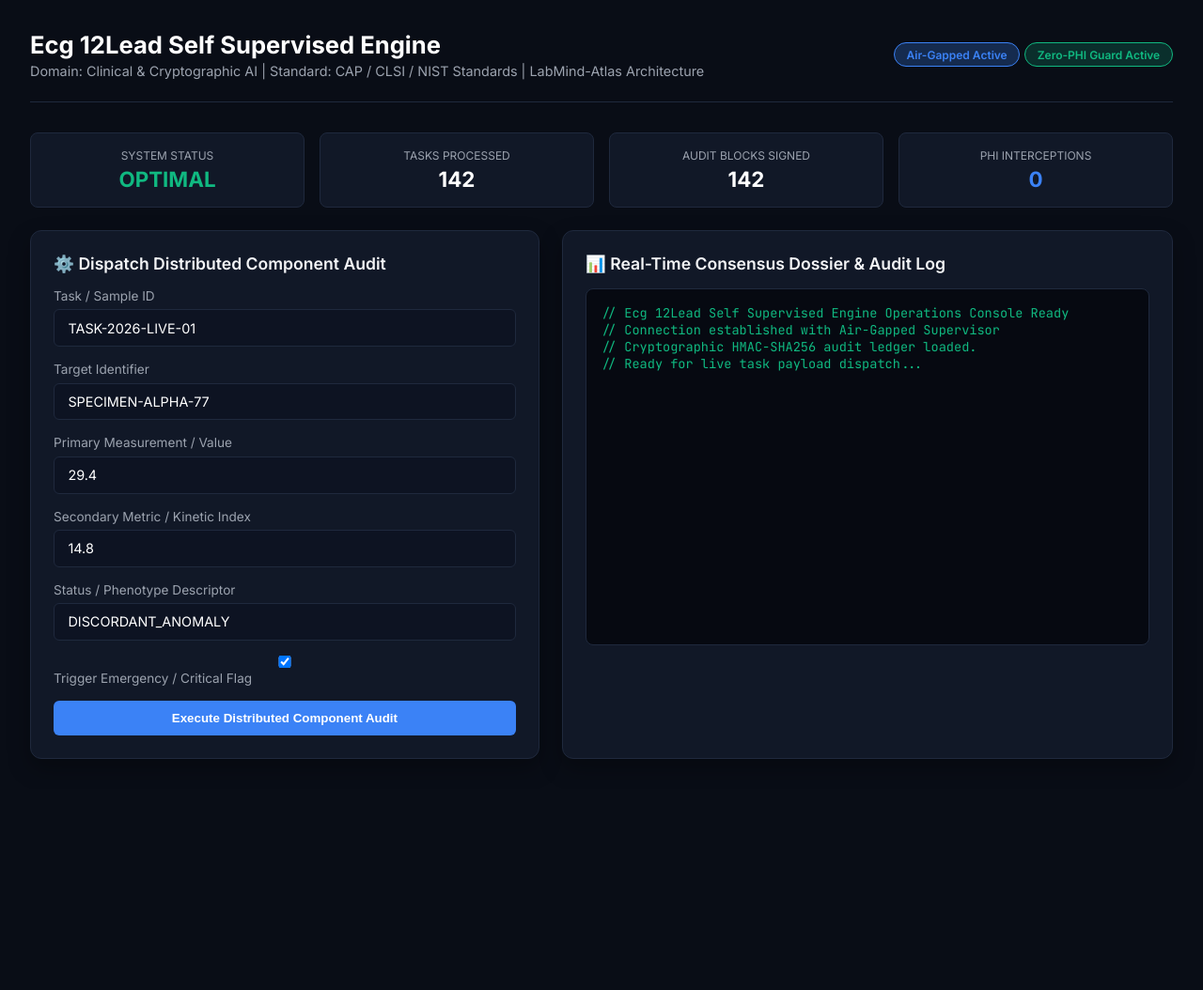
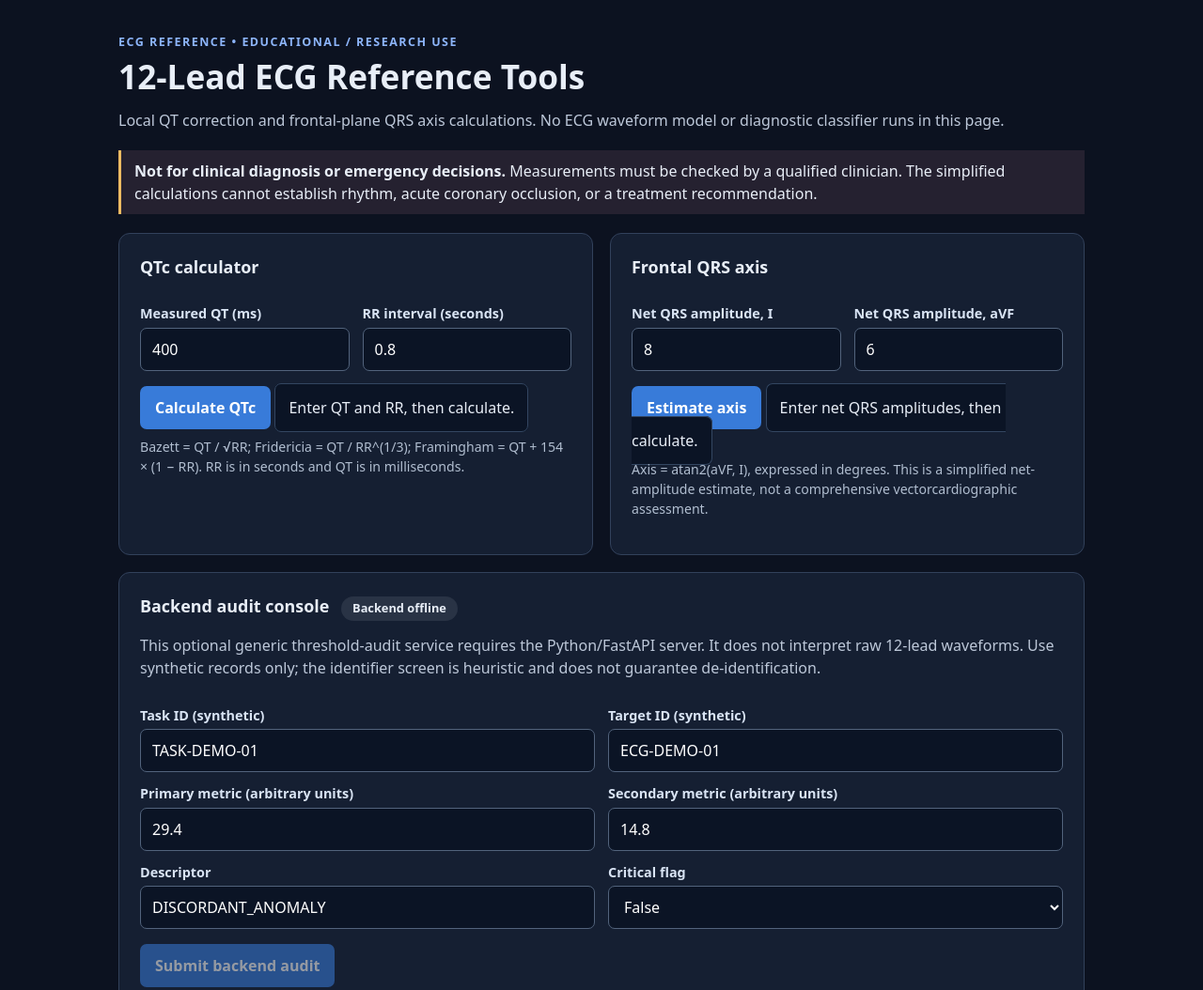
Before and after one commit to abusuraihsakhri/ecg-12lead-self-supervised-agent, a plain HTML site: page web/index.html in a window 1280 px wide. Shown: the top 1054 px of the page at 94% size. Before the commit the page ends 840 px from the top, so only its background shows below. Drawn offline with Linux system fonts and the light colour scheme; no server answers.

Commit message:
Replace simulated dashboard with honest ECG tools and live API status

```diff
--- a/web/index.html
+++ b/web/index.html
@@ -1,236 +1,167 @@
-<!DOCTYPE html>
+<!doctype html>
 <html lang="en">
 <head>
-    <meta charset="UTF-8">
-    <meta name="viewport" content="width=device-width, initial-scale=1.0">
-    <title>Ecg 12Lead Self Supervised Engine — Operations Console</title>
-    <link href="https://fonts.googleapis.com/css2?family=Inter:wght@300;400;600;700&family=JetBrains+Mono:wght@400;600&display=swap" rel="stylesheet">
+  <meta charset="utf-8">
+  <meta name="viewport" content="width=device-width, initial-scale=1">
+  <meta name="color-scheme" content="dark">
+  <title>12-Lead ECG Reference Tools</title>
   <style>
-        :root {
-            --bg: #090d16;
-            --card: #111827;
-            --border: #1f293d;
-            --accent: #3b82f6;
-            --accent-glow: rgba(59, 130, 246, 0.25);
-            --text: #f3f4f6;
-            --text-muted: #9ca3af;
-            --danger: #ef4444;
-            --warning: #f59e0b;
-            --success: #10b981;
-        }
-        * { box-sizing: border-box; margin: 0; padding: 0; }
-        body {
-            font-family: 'Inter', sans-serif;
-            background: var(--bg);
-            color: var(--text);
-            padding: 2rem;
-            min-height: 100vh;
-        }
-        .header {
-            display: flex;
-            justify-content: space-between;
-            align-items: center;
-            border-bottom: 1px solid var(--border);
-            padding-bottom: 1.5rem;
-            margin-bottom: 2rem;
-        }
-        .header-title h1 { font-size: 1.6rem; font-weight: 700; color: #fff; }
-        .header-title p { color: var(--text-muted); font-size: 0.9rem; margin-top: 0.25rem; }
-        .badge {
-            display: inline-block;
-            padding: 0.3rem 0.8rem;
-            border-radius: 9999px;
-            font-size: 0.75rem;
-            font-weight: 600;
-            background: var(--accent-glow);
-            color: var(--accent);
-            border: 1px solid var(--accent);
-        }
-        .grid {
-            display: grid;
-            grid-template-columns: 1fr 1.2fr;
-            gap: 1.5rem;
-        }
-        .card {
-            background: var(--card);
-            border: 1px solid var(--border);
-            border-radius: 12px;
-            padding: 1.5rem;
-            box-shadow: 0 10px 25px rgba(0,0,0,0.3);
-        }
-        .card h2 {
-            font-size: 1.1rem;
-            font-weight: 600;
-            margin-bottom: 1rem;
-            display: flex;
-            align-items: center;
-            gap: 0.5rem;
-        }
-        .form-group { margin-bottom: 1rem; }
-        label { display: block; font-size: 0.85rem; color: var(--text-muted); margin-bottom: 0.4rem; }
-        input, select, textarea {
-            width: 100%;
-            padding: 0.65rem 0.9rem;
-            background: #0d1322;
-            border: 1px solid var(--border);
-            border-radius: 6px;
-            color: #fff;
-            font-family: inherit;
-            font-size: 0.9rem;
-        }
-        input:focus, textarea:focus { outline: none; border-color: var(--accent); }
-        .btn {
-            background: var(--accent);
-            color: #fff;
-            border: none;
-            padding: 0.7rem 1.4rem;
-            border-radius: 6px;
-            font-weight: 600;
-            cursor: pointer;
-            transition: 0.2s;
-            width: 100%;
-        }
-        .btn:hover { background: #2563eb; }
-        .terminal {
-            background: #060911;
-            border: 1px solid var(--border);
-            border-radius: 8px;
-            padding: 1rem;
-            font-family: 'JetBrains Mono', monospace;
-            font-size: 0.85rem;
-            color: #10b981;
-            height: 380px;
-            overflow-y: auto;
-            white-space: pre-wrap;
-        }
-        .metrics-bar {
-            display: grid;
-            grid-template-columns: repeat(4, 1fr);
-            gap: 1rem;
-            margin-bottom: 1.5rem;
-        }
-        .metric-box {
-            background: var(--card);
-            border: 1px solid var(--border);
-            border-radius: 8px;
-            padding: 1rem;
-            text-align: center;
-        }
-        .metric-val { font-size: 1.4rem; font-weight: 700; color: #fff; margin-top: 0.25rem; }
-        .metric-label { font-size: 0.75rem; color: var(--text-muted); text-transform: uppercase; }
+    :root { font-family: system-ui, -apple-system, sans-serif; color-scheme: dark; background:#0c1220; color:#e8eef7; }
+    * { box-sizing:border-box; }
+    body { max-width:1100px; margin:auto; padding:clamp(16px,3vw,36px); line-height:1.5; }
+    h1 { font-size:clamp(1.6rem,3vw,2.2rem); margin:0; }
+    h2 { font-size:1.12rem; margin:0 0 14px; }
+    p { color:#bdc8d9; margin:.5rem 0 1rem; }
+    .eyebrow { font-size:.78rem; text-transform:uppercase; letter-spacing:.12em; color:#8db5fa; font-weight:700; }
+    .notice { border-left:3px solid #edbb62; padding:10px 14px; background:#252130; margin:20px 0; }
+    .grid { display:grid; grid-template-columns:repeat(2,minmax(0,1fr)); gap:18px; }
+    .card { background:#151f32; border:1px solid #32415b; border-radius:12px; padding:22px; min-width:0; }
+    .full { grid-column:1/-1; }
+    label { display:block; font-size:.9rem; font-weight:600; margin:12px 0 4px; color:#d9e4f4; }
+    input, select { display:block; width:100%; border-radius:7px; padding:10px 12px; background:#0b1425; color:#fff; border:1px solid #52637c; font:inherit; }
+    input:focus-visible, select:focus-visible, button:focus-visible { outline:3px solid #81b5ff; outline-offset:2px; }
+    button { background:#387bd9; color:white; border:0; border-radius:7px; padding:11px 16px; cursor:pointer; font:inherit; font-weight:700; margin-top:16px; }
+    button:disabled { cursor:not-allowed; opacity:.55; }
+    .result { background:#0b1425; border-radius:7px; border:1px solid #334661; padding:14px; min-height:58px; margin-top:12px; white-space:pre-wrap; overflow-wrap:anywhere; }
+    .muted { color:#b1bed0; font-size:.88rem; }
+    .fields { display:grid; grid-template-columns:repeat(2,minmax(0,1fr)); gap:0 14px; }
+    .status { display:inline-block; border-radius:20px; background:#293345; padding:3px 12px; margin-left:8px; font-size:.8rem; }
+    .sr-only { position:absolute; width:1px; height:1px; overflow:hidden; clip:rect(0,0,0,0); white-space:nowrap; }
+    @media (max-width:720px) { .grid { grid-template-columns:1fr; } .fields { grid-template-columns:1fr; } }
   </style>
 </head>
 <body>
-
-    <div class="header">
-        <div class="header-title">
-            <h1>Ecg 12Lead Self Supervised Engine</h1>
-            <p>Domain: Clinical & Cryptographic AI | Standard: CAP / CLSI / NIST Standards | LabMind-Atlas Architecture</p>
+  <header>
+    <div class="eyebrow">ECG reference • educational / research use</div>
+    <h1>12-Lead ECG Reference Tools</h1>
+    <p>Local QT correction and frontal-plane QRS axis calculations. No ECG waveform model or diagnostic classifier runs in this page.</p>
+  </header>
+  <div class="notice" role="note"><strong>Not for clinical diagnosis or emergency decisions.</strong> Measurements must be checked by a qualified clinician. The simplified calculations cannot establish rhythm, acute coronary occlusion, or a treatment recommendation.</div>
+  <main class="grid">
+    <section class="card">
+      <h2>QTc calculator</h2>
+      <form id="qtc-form">
+        <div class="fields">
+          <div><label for="qt">Measured QT (ms)</label><input id="qt" type="number" required min="1" max="2000" step="any" value="400"></div>
+          <div><label for="rr">RR interval (seconds)</label><input id="rr" type="number" required min="0.01" max="20" step="any" value="0.8"></div>
         </div>
-        <div>
-            <span class="badge">Air-Gapped Active</span>
-            <span class="badge" style="background: rgba(16,185,129,0.2); color: #10b981; border-color: #10b981;">Zero-PHI Guard Active</span>
+        <button type="submit">Calculate QTc</button>
+        <output class="result" id="qtc-result" aria-live="polite">Enter QT and RR, then calculate.</output>
+      </form>
+      <p class="muted">Bazett = QT / √RR; Fridericia = QT / RR^(1/3); Framingham = QT + 154 × (1 − RR). RR is in seconds and QT is in milliseconds.</p>
+    </section>
+    <section class="card">
+      <h2>Frontal QRS axis</h2>
+      <form id="axis-form">
+        <div class="fields">
+          <div><label for="lead-i">Net QRS amplitude, I</label><input id="lead-i" type="number" required step="any" value="8"></div>
+          <div><label for="lead-avf">Net QRS amplitude, aVF</label><input id="lead-avf" type="number" required step="any" value="6"></div>
         </div>
+        <button type="submit">Estimate axis</button>
+        <output class="result" id="axis-result" aria-live="polite">Enter net QRS amplitudes, then calculate.</output>
+      </form>
+      <p class="muted">Axis = atan2(aVF, I), expressed in degrees. This is a simplified net-amplitude estimate, not a comprehensive vectorcardiographic assessment.</p>
+    </section>
+    <section class="card full">
+      <h2>Backend audit console <span class="status" id="connection">Checking</span></h2>
+      <p>This optional generic threshold-audit service requires the Python/FastAPI server. It does not interpret raw 12-lead waveforms. Use synthetic records only; the identifier screen is heuristic and does not guarantee de-identification.</p>
+      <form id="audit-form">
+        <div class="fields">
+          <div><label for="task-id">Task ID (synthetic)</label><input id="task-id" required maxlength="100" value="TASK-DEMO-01"></div>
+          <div><label for="target-id">Target ID (synthetic)</label><input id="target-id" required maxlength="100" value="ECG-DEMO-01"></div>
+          <div><label for="primary">Primary metric (arbitrary units)</label><input id="primary" type="number" required step="any" value="29.4"></div>
+          <div><label for="secondary">Secondary metric (arbitrary units)</label><input id="secondary" type="number" required step="any" value="14.8"></div>
+          <div><label for="descriptor">Descriptor</label><input id="descriptor" required maxlength="100" value="DISCORDANT_ANOMALY"></div>
+          <div><label for="critical">Critical flag</label><select id="critical"><option value="false">False</option><option value="true">True</option></select></div>
         </div>
-
-    <div class="metrics-bar">
-        <div class="metric-box">
-            <div class="metric-label">System Status</div>
-            <div class="metric-val" style="color: var(--success);" id="m-status">OPTIMAL</div>
-        </div>
-        <div class="metric-box">
-            <div class="metric-label">Tasks Processed</div>
-            <div class="metric-val" id="m-tasks">142</div>
-        </div>
-        <div class="metric-box">
-            <div class="metric-label">Audit Blocks Signed</div>
-            <div class="metric-val" id="m-audit">142</div>
-        </div>
-        <div class="metric-box">
-            <div class="metric-label">PHI Interceptions</div>
-            <div class="metric-val" style="color: var(--accent);" id="m-phi">0</div>
-        </div>
-    </div>
-
-    <div class="grid">
-        <div class="card">
-            <h2>⚙️ Dispatch Distributed Component Audit</h2>
-            <div class="form-group">
-                <label>Task / Sample ID</label>
-                <input type="text" id="task_id" value="TASK-2026-LIVE-01">
-            </div>
-            <div class="form-group">
-                <label>Target Identifier</label>
-                <input type="text" id="target_id" value="SPECIMEN-ALPHA-77">
-            </div>
-            <div class="form-group">
-                <label>Primary Measurement / Value</label>
-                <input type="number" id="primary_metric" value="29.4" step="0.1">
-            </div>
-            <div class="form-group">
-                <label>Secondary Metric / Kinetic Index</label>
-                <input type="number" id="secondary_metric" value="14.8" step="0.1">
-            </div>
-            <div class="form-group">
-                <label>Status / Phenotype Descriptor</label>
-                <input type="text" id="status_descriptor" value="DISCORDANT_ANOMALY">
-            </div>
-            <div class="form-group">
-                <label><input type="checkbox" id="is_critical" checked> Trigger Emergency / Critical Flag</label>
-            </div>
-            <button class="btn" onclick="runAudit()">Execute Distributed Component Audit</button>
-        </div>
-
-        <div class="card">
-            <h2>📊 Real-Time Consensus Dossier & Audit Log</h2>
-            <div class="terminal" id="outputConsole">// Ecg 12Lead Self Supervised Engine Operations Console Ready
-// Connection established with Air-Gapped Supervisor
-// Cryptographic HMAC-SHA256 audit ledger loaded.
-// Ready for live task payload dispatch...</div>
-        </div>
-    </div>
-
+        <button id="audit-button" type="submit" disabled>Submit backend audit</button>
+      </form>
+      <pre class="result" id="audit-result" aria-live="polite">No backend audit submitted.</pre>
+      <p class="muted" id="metrics">Backend metrics unavailable.</p>
+    </section>
+  </main>
   <script>
-        async function runAudit() {
-            const consoleEl = document.getElementById('outputConsole');
-            consoleEl.innerText = "// Dispatching task across specialized workers...
-// Invoking InvariantQCWorker, SafetyEscalationWorker, ProtocolWorker...";
-
-            const payload = {
-                task_id: document.getElementById('task_id').value,
-                target_identifier: document.getElementById('target_id').value,
-                primary_metric: parseFloat(document.getElementById('primary_metric').value),
-                secondary_metric: parseFloat(document.getElementById('secondary_metric').value),
-                status_descriptor: document.getElementById('status_descriptor').value,
-                is_critical_flag: document.getElementById('is_critical').checked
-            };
-
+    "use strict";
+    function number(id) {
+      const value = Number(document.getElementById(id).value);
+      if (!Number.isFinite(value)) throw new Error("All measurements must be finite numbers.");
+      return value;
+    }
+    const format = v => v.toFixed(1);
+    document.getElementById("qtc-form").addEventListener("submit", event => {
+      event.preventDefault();
+      const output = document.getElementById("qtc-result");
       try {
-                const res = await fetch('/api/audit', {
-                    method: 'POST',
-                    headers: { 'Content-Type': 'application/json' },
-                    body: JSON.stringify(payload)
+        const qt = number("qt"), rr = number("rr");
+        if (qt <= 0 || rr <= 0) throw new Error("QT and RR must be positive.");
+        output.textContent = "Bazett: " + format(qt / Math.sqrt(rr)) + " ms\n" +
+          "Fridericia: " + format(qt / Math.cbrt(rr)) + " ms\n" +
+          "Framingham: " + format(qt + 154 * (1 - rr)) + " ms\n" +
+          "Heart rate: " + format(60 / rr) + " bpm";
+      } catch (error) { output.textContent = error.message; }
     });
-                const data = await res.json();
-                consoleEl.innerText = JSON.stringify(data, null, 2);
-                document.getElementById('m-tasks').innerText = parseInt(document.getElementById('m-tasks').innerText) + 1;
-                document.getElementById('m-audit').innerText = parseInt(document.getElementById('m-audit').innerText) + 1;
-            } catch (err) {
-                consoleEl.innerText = "// Offline / Simulation Output:\n" + JSON.stringify({
-                    dossier_id: "DOSSIER-SIM-" + Math.floor(Math.random()*10000),
-                    system: "ecg-12lead-self-supervised-engine",
-                    domain: "Clinical & Cryptographic AI",
-                    task_id: payload.task_id,
-                    overall_urgency: payload.is_critical_flag ? "CRITICAL_STAT_PANIC" : "ELEVATED_RISK",
-                    integrity_status: "DISCORDANT_ANOMALY",
-                    alerts: [
-                        { worker: "InvariantQCWorker", alert: "Primary metric exceeds upper reference bound" },
-                        { worker: "SafetyEscalationWorker", alert: "Critical emergency interlock flag active" }
-                    ],
-                    audit_hash: "HMAC_SHA256_e83f9a72b941d6c381f9"
-                }, null, 2);
+    document.getElementById("axis-form").addEventListener("submit", event => {
+      event.preventDefault();
+      const output = document.getElementById("axis-result");
+      try {
+        const i = number("lead-i"), avf = number("lead-avf");
+        if (i === 0 && avf === 0) throw new Error("Axis is undefined when both amplitudes are zero.");
+        const axis = Math.atan2(avf, i) * 180 / Math.PI;
+        const classification = axis >= -30 && axis <= 90 ? "Normal" :
+          axis > -90 && axis < -30 ? "Left axis deviation" :
+          axis > 90 ? "Right axis deviation" : "Extreme axis deviation";
+        output.textContent = "Estimated QRS axis: " + format(axis) + "°\nClassification: " + classification;
+      } catch (error) { output.textContent = error.message; }
+    });
+    const staticHosting = location.hostname.endsWith(".github.io");
+    const auditButton = document.getElementById("audit-button");
+    async function checkBackend() {
+      if (staticHosting) {
+        document.getElementById("connection").textContent = "Unavailable on GitHub Pages";
+        return;
+      }
+      try {
+        const response = await fetch("/health", {cache:"no-store"});
+        if (!response.ok) throw new Error("Health endpoint unavailable");
+        const health = await response.json();
+        if (health.status !== "HEALTHY") throw new Error("Unexpected service response");
+        document.getElementById("connection").textContent = "Connected";
+        auditButton.disabled = false;
+        const metrics = await fetch("/metrics", {cache:"no-store"});
+        if (metrics.ok) {
+          const data = await metrics.json();
+          document.getElementById("metrics").textContent = "Tasks processed: " + data.dossiers_processed_total +
+            " • Audit blocks: " + data.audit_blocks_total + " • Status: " + data.system_status;
+        }
+      } catch (error) {
+        auditButton.disabled = true;
+        document.getElementById("connection").textContent = "Backend offline";
       }
     }
+    document.getElementById("audit-form").addEventListener("submit", async event => {
+      event.preventDefault();
+      if (staticHosting || auditButton.disabled) return;
+      const output = document.getElementById("audit-result");
+      auditButton.disabled = true;
+      output.textContent = "Sending synthetic audit record…";
+      try {
+        const payload = {
+          task_id: document.getElementById("task-id").value,
+          target_identifier: document.getElementById("target-id").value,
+          primary_metric: number("primary"),
+          secondary_metric: number("secondary"),
+          status_descriptor: document.getElementById("descriptor").value,
+          is_critical_flag: document.getElementById("critical").value === "true"
+        };
+        const response = await fetch("/api/audit", {method:"POST",
+          headers:{"Content-Type":"application/json"}, body:JSON.stringify(payload)});
+        const data = await response.json();
+        if (!response.ok) throw new Error("API " + response.status + ": " + (typeof data.detail === "string" ? data.detail : "Audit rejected"));
+        output.textContent = JSON.stringify(data, null, 2);
+      } catch (error) { output.textContent = "Audit did not complete: " + error.message; }
+      finally { auditButton.disabled = false; checkBackend(); }
+    });
+    checkBackend();
   </script>
 </body>
 </html>
```
Lines whose indentation alone changed are shown as unchanged.
